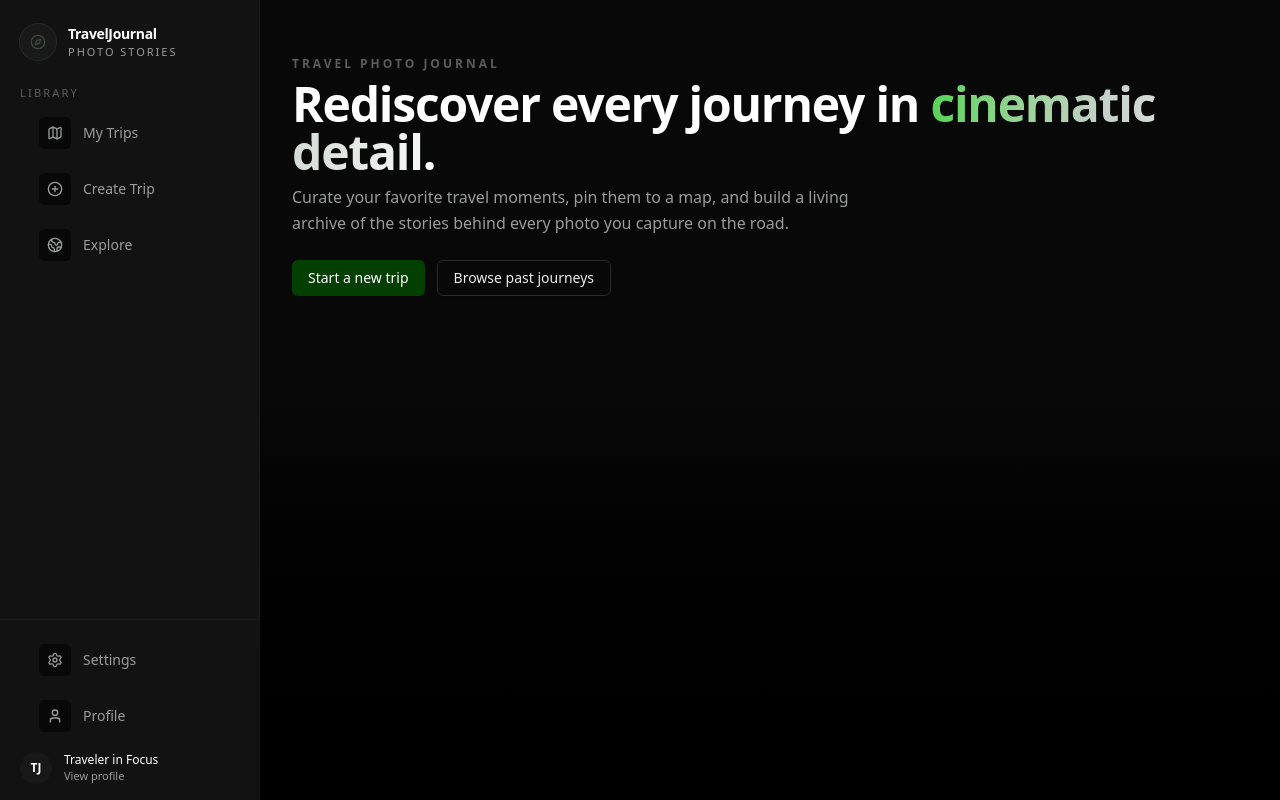
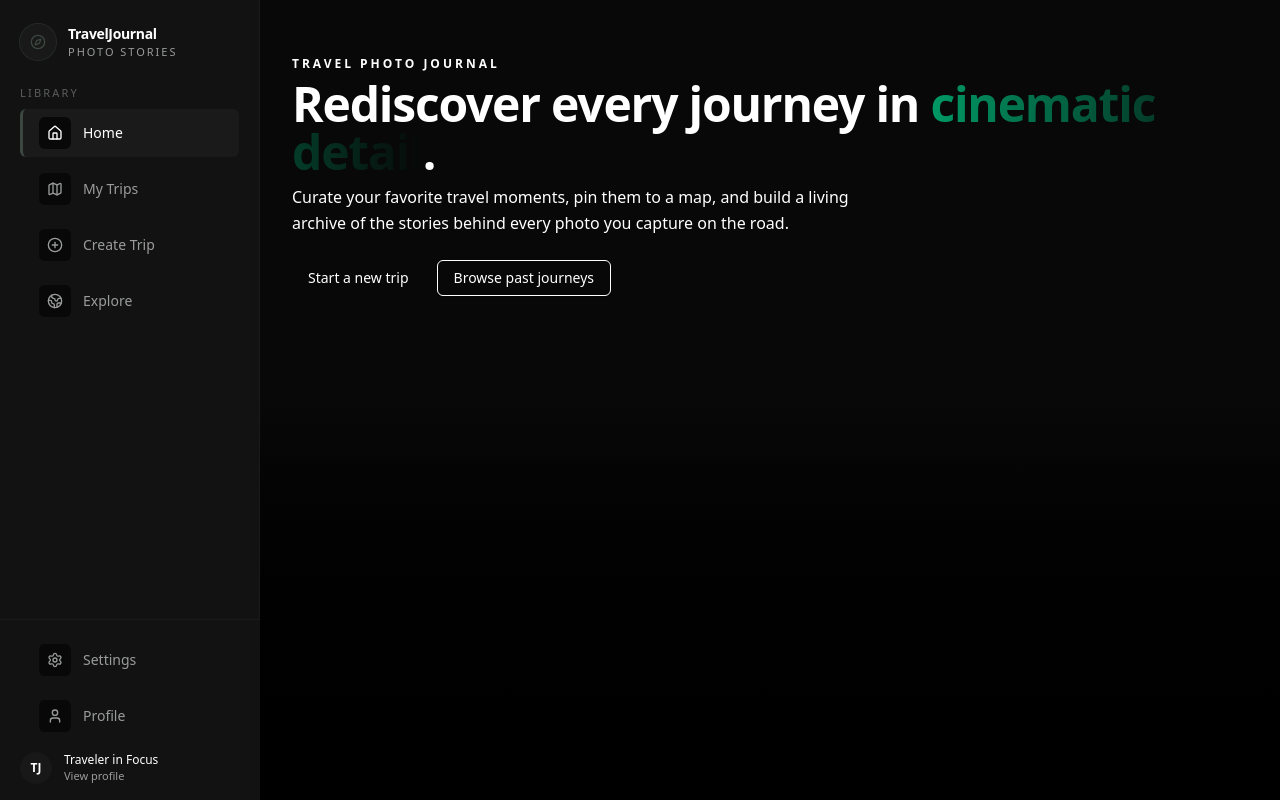
Before and after one commit to Abiralstha99/foot-steps, a React app in the folder frontend/: page / in a window 1280 px wide. Built offline with nearby package versions, Linux system fonts and the light colour scheme; the HTML template or start-up script is replaced by a standard one.

Commit message:
Add AppLayout as route layout with Outlet and MainLayout

```diff
--- a/frontend/src/App.tsx
+++ b/frontend/src/App.tsx
@@ -1,41 +1,18 @@
-import { MainLayout } from "@/components/layout/MainLayout"
-import { Button } from "@/components/ui/button"
+import { Routes, Route } from "react-router-dom"
+import { AppLayout } from "@/components/layout/AppLayout"
+import { HomePage } from "@/pages/HomePage"
+import { TripsPage } from "@/pages/Trips"
+import { TripDetailPage } from "@/pages/TripDetail"
 
 function App() {
   return (
-    <MainLayout>
-      <div className="space-y-6 pt-4">
-        <div className="space-y-2">
-          <p className="text-xs font-semibold uppercase tracking-[0.25em] text-[#5B5D5C]">
-            Travel Photo Journal
-          </p>
-          <h1 className="text-3xl font-semibold tracking-tight text-white sm:text-4xl lg:text-5xl">
-            Rediscover every journey in{" "}
-            <span className="bg-gradient-to-r from-[#54d354] via-[#C8D0CB] to-[#f5f7f6] bg-clip-text text-transparent">
-              cinematic detail
-            </span>
-            .
-          </h1>
-          <p className="max-w-xl text-sm leading-relaxed text-[#9A9C9B] sm:text-base">
-            Curate your favorite travel moments, pin them to a map, and build a
-            living archive of the stories behind every photo you capture on the
-            road.
-          </p>
-        </div>
-
-        <div className="flex flex-wrap items-center gap-3">
-          <Button className="bg-[#023f00] text-white hover:bg-[#4B5A52]">
-            Start a new trip
-          </Button>
-          <Button
-            variant="outline"
-            className="border-[#2A2A2A] bg-transparent text-[#EDEDED] hover:bg-[#1A1A1A]"
-          >
-            Browse past journeys
-          </Button>
-        </div>
-      </div>
-    </MainLayout>
+    <Routes>
+      <Route element={<AppLayout />}>
+        <Route path="/" element={<HomePage />} />
+        <Route path="/trips" element={<TripsPage />} />
+        <Route path="/trips/:id" element={<TripDetailPage />} />
+      </Route>
+    </Routes>
   )
 }
 
--- /dev/null
+++ b/frontend/src/components/layout/AppLayout.tsx
@@ -0,0 +1,14 @@
+import { Outlet } from "react-router-dom"
+import { MainLayout } from "@/components/layout/MainLayout"
+
+/**
+ * Wraps the app shell (sidebar + main area) and renders the matched route
+ * via Outlet. Only the main content changes per route.
+ */
+export function AppLayout() {
+  return (
+    <MainLayout>
+      <Outlet />
+    </MainLayout>
+  )
+}
--- a/frontend/src/components/layout/Sidebar.tsx
+++ b/frontend/src/components/layout/Sidebar.tsx
@@ -3,6 +3,7 @@ import { NavLink } from "react-router-dom"
 import {
     Compass,
     Globe2,
+    Home,
     Map,
     Menu,
     PlusCircle,
@@ -22,6 +23,7 @@ type NavItem = {
 }
 
 const mainNavItems: NavItem[] = [
+    { label: "Home", icon: <Home className="size-4" />, to: "/" },
     { label: "My Trips", icon: <Map className="size-4" />, to: "/trips" },
     { label: "Create Trip", icon: <PlusCircle className="size-4" />, to: "/trips/new" },
     { label: "Explore", icon: <Globe2 className="size-4" />, to: "/explore" },
--- /dev/null
+++ b/frontend/src/pages/HomePage.tsx
@@ -0,0 +1,37 @@
+import { Button } from "@/components/ui/button"
+
+export function HomePage() {
+  return (
+    <div className="space-y-6 pt-4">
+      <div className="space-y-2">
+        <p className="text-xs font-semibold uppercase tracking-[0.25em] text-app-text-muted">
+          Travel Photo Journal
+        </p>
+        <h1 className="text-3xl font-semibold tracking-tight text-app-text sm:text-4xl lg:text-5xl">
+          Rediscover every journey in{" "}
+          <span className="bg-gradient-to-r from-emerald-600 via-app-accent to-app-text-muted bg-clip-text text-transparent">
+            cinematic detail
+          </span>
+          .
+        </h1>
+        <p className="max-w-xl text-sm leading-relaxed text-app-text-muted sm:text-base">
+          Curate your favorite travel moments, pin them to a map, and build a
+          living archive of the stories behind every photo you capture on the
+          road.
+        </p>
+      </div>
+
+      <div className="flex flex-wrap items-center gap-3">
+        <Button className="bg-app-accent text-white hover:bg-app-accent-hover">
+          Start a new trip
+        </Button>
+        <Button
+          variant="outline"
+          className="border-app-border bg-transparent text-app-text hover:bg-app-nav-hover"
+        >
+          Browse past journeys
+        </Button>
+      </div>
+    </div>
+  )
+}
--- /dev/null
+++ b/frontend/src/pages/TripDetail.tsx
@@ -0,0 +1,12 @@
+import { useParams } from "react-router-dom"
+
+export function TripDetailPage() {
+  const { id } = useParams<{ id: string }>()
+
+  return (
+    <div className="space-y-6 pt-4">
+      <h1 className="text-2xl font-semibold text-white">Trip</h1>
+      <p className="text-[#9A9C9B]">Trip ID: {id}</p>
+    </div>
+  )
+}
--- /dev/null
+++ b/frontend/src/pages/Trips.tsx
@@ -0,0 +1,8 @@
+export function TripsPage() {
+  return (
+    <div className="space-y-6 pt-4">
+      <h1 className="text-2xl font-semibold text-white">My Trips</h1>
+      <p className="text-[#9A9C9B]">Your trips will appear here.</p>
+    </div>
+  )
+}
```
